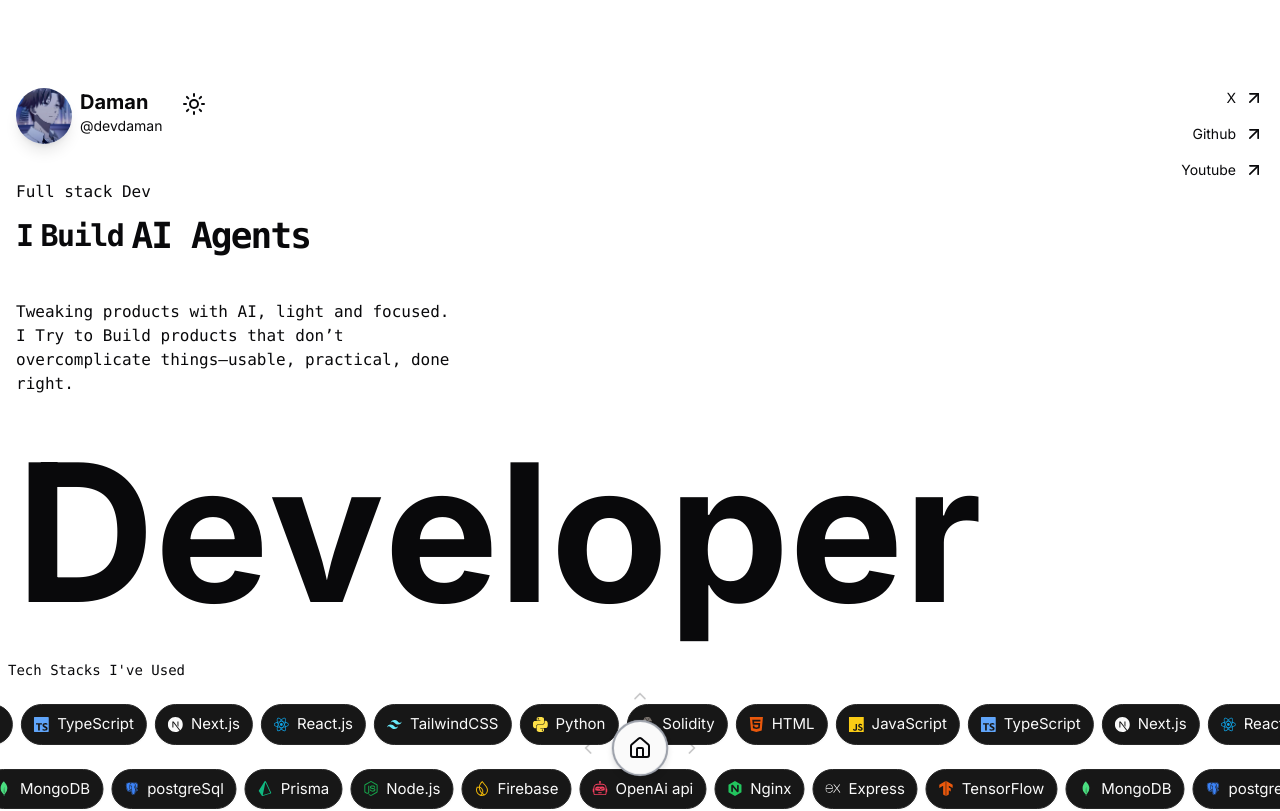
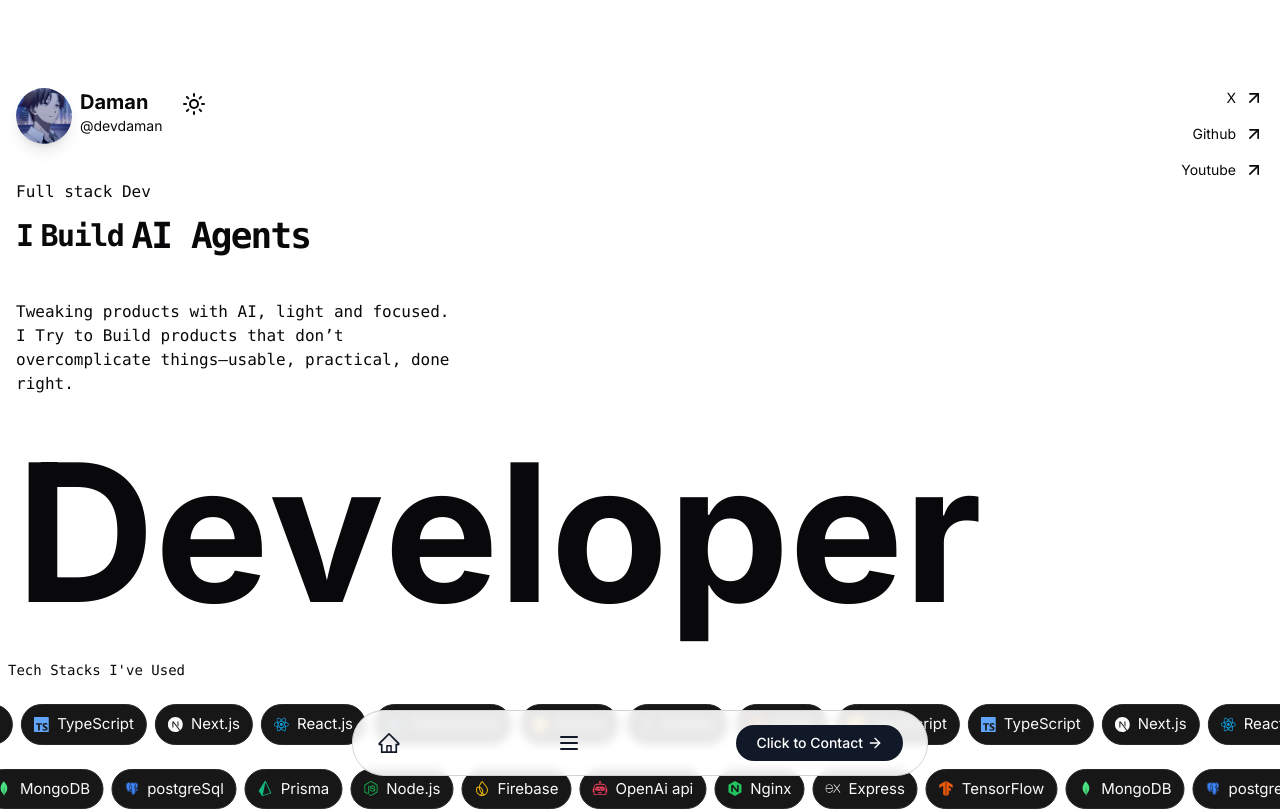
Before and after one commit to damandeep611/dev-blog, a Next.js app: page / in a window 1280 px wide. Shown: the top 811 px of the page. Built offline with nearby package versions, Linux system fonts and the light colour scheme.

Commit message:
nav fixs

```diff
--- a/app/components/ContactForm/ContactCard.tsx
+++ b/app/components/ContactForm/ContactCard.tsx
@@ -54,13 +54,14 @@ export default function ContactCard({ onClose }: ContactCardProps) {
       initial={{ opacity: 0 }}
       animate={{ opacity: 1 }}
       exit={{ opacity: 0 }}
+      onClick={onClose}
     >
       <motion.div
         className="relative w-[90%] max-w-md rounded-xl bg-blue-600 text-white p-6 shadow-xl"
         initial={{ scale: 0.9, y: 50 }}
         animate={{ scale: 1, y: 0 }}
         exit={{ scale: 0.9, y: 50 }}
-        onClick={(e) => e.stopPropagation}
+        onClick={(e) => e.stopPropagation()}
       >
         <button
           className="absolute top-3 right-3 p-1 rounded-full hover:bg-blue-700 transition-colors "
--- /dev/null
+++ b/app/components/layout/NavPill.tsx
@@ -0,0 +1,118 @@
+"use client";
+
+import { useState } from "react";
+import { AnimatePresence, motion } from "framer-motion";
+import { ArrowRight, Menu } from "lucide-react";
+import { AiOutlineHome } from "react-icons/ai";
+import Link from "next/link";
+import ContactCard from "../ContactForm/ContactCard";
+
+export default function NavPill() {
+  const [isOpen, setIsOpen] = useState(false);
+  const [showContactCard, setShowContactCard] = useState(false);
+
+  const toggleMenu = () => {
+    setIsOpen(!isOpen);
+  };
+  const closeContactCard = () => {
+    setShowContactCard(false);
+  };
+
+  const menuItems = [
+    { title: "Blog", href: "/blog" },
+
+    { title: "About", href: "/about" },
+  ];
+
+  return (
+    <>
+      <div className="fixed bottom-6 left-0 right-0 z-50 flex justify-center">
+        <motion.div
+          className="relative flex w-[90%] max-w-xl flex-col items-center justify-between overflow-hidden rounded-full bg-white/90 backdrop-blur-sm border border-gray-300"
+          animate={{
+            width: isOpen ? "95%" : "90%",
+            borderRadius: "2rem",
+          }}
+          transition={{
+            type: "spring",
+            stiffness: 300,
+            damping: 30,
+          }}
+        >
+          {/* Menu Content - Inside the pill */}
+          <motion.div
+            className="w-full overflow-hidden"
+            animate={{
+              height: isOpen ? "auto" : "0px",
+              opacity: isOpen ? 1 : 0,
+              marginBottom: isOpen ? "0.5rem" : "0rem",
+            }}
+            transition={{
+              type: "spring",
+              stiffness: 300,
+              damping: 30,
+            }}
+          >
+            <div className="p-6 pt-8">
+              <nav className="flex flex-col space-y-4">
+                {menuItems.map((item, index) => (
+                  <motion.div
+                    key={item.title}
+                    initial={{ opacity: 0, y: 10 }}
+                    animate={{
+                      opacity: isOpen ? 1 : 0,
+                      y: isOpen ? 0 : 10,
+                    }}
+                    transition={{
+                      delay: isOpen ? index * 0.1 : 0,
+                      type: "spring",
+                      stiffness: 300,
+                      damping: 30,
+                    }}
+                  >
+                    <Link
+                      href={item.href}
+                      className="block text-xl font-medium text-gray-900 transition-colors hover:text-gray-600"
+                      onClick={() => setIsOpen(false)}
+                    >
+                      {item.title}
+                    </Link>
+                  </motion.div>
+                ))}
+              </nav>
+            </div>
+          </motion.div>
+
+          {/* Navigation Bar */}
+          <div className="flex w-full items-center justify-between px-6 py-3">
+            {/* Logo */}
+            <Link href="/" className="text-2xl font-bold text-gray-900">
+              <AiOutlineHome />
+            </Link>
+
+            {/* Menu Button */}
+            <button
+              onClick={toggleMenu}
+              className="flex h-10 w-10 items-center justify-center rounded-full"
+              aria-label="Toggle menu"
+            >
+              <Menu className="h-6 w-6 text-gray-900" />
+            </button>
+
+            {/* CTA Button */}
+            <button
+              onClick={() => setShowContactCard(true)}
+              className="group flex items-center gap-1 rounded-full bg-gray-900 px-5 py-2 text-sm font-medium text-white transition-all hover:bg-gray-800"
+            >
+              Click to Contact
+              <ArrowRight className="h-4 w-4 transition-transform group-hover:translate-x-1" />
+            </button>
+          </div>
+        </motion.div>
+      </div>
+      <AnimatePresence>
+        {showContactCard && <ContactCard onClose={closeContactCard} />}
+      </AnimatePresence>
+    </>
+  );
+}
--- a/app/layout.tsx
+++ b/app/layout.tsx
@@ -7,6 +7,7 @@ import Footer from "./components/layout/Footer";
 import NavDock from "./components/layout/NavDock";
 import { ThemeProvider } from "./components/layout/ThemeProvider";
 import DockSwipe from "./components/layout/DockSwipe";
+import NavPill from "./components/layout/NavPill";
 
 export const metadata = {
   title: `devdaman`,
@@ -30,7 +31,7 @@ export default function RootLayout({
         <ThemeProvider defaultTheme="system" storageKey="theme">
           <Analytics />
           <SpeedInsights />
-          <DockSwipe />
+          <NavPill />
           <main className="py-20 ">{children}</main>
         </ThemeProvider>
       </body>
```
